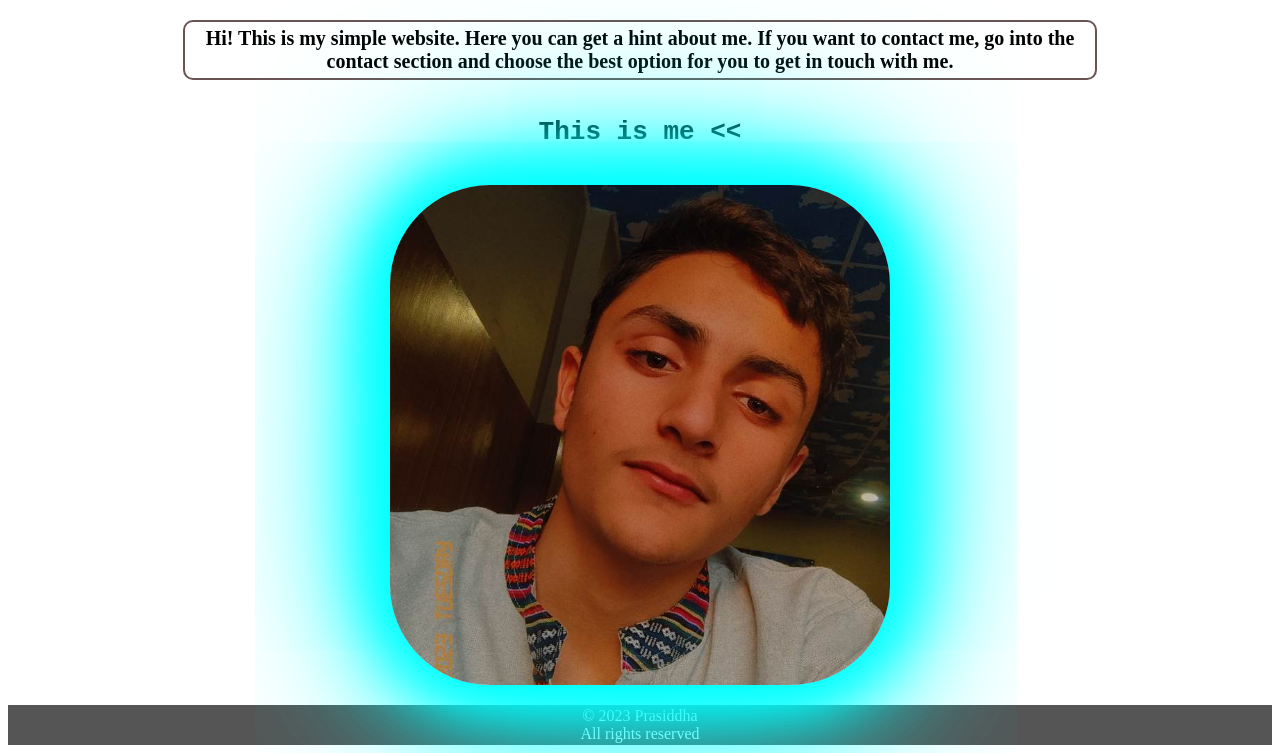
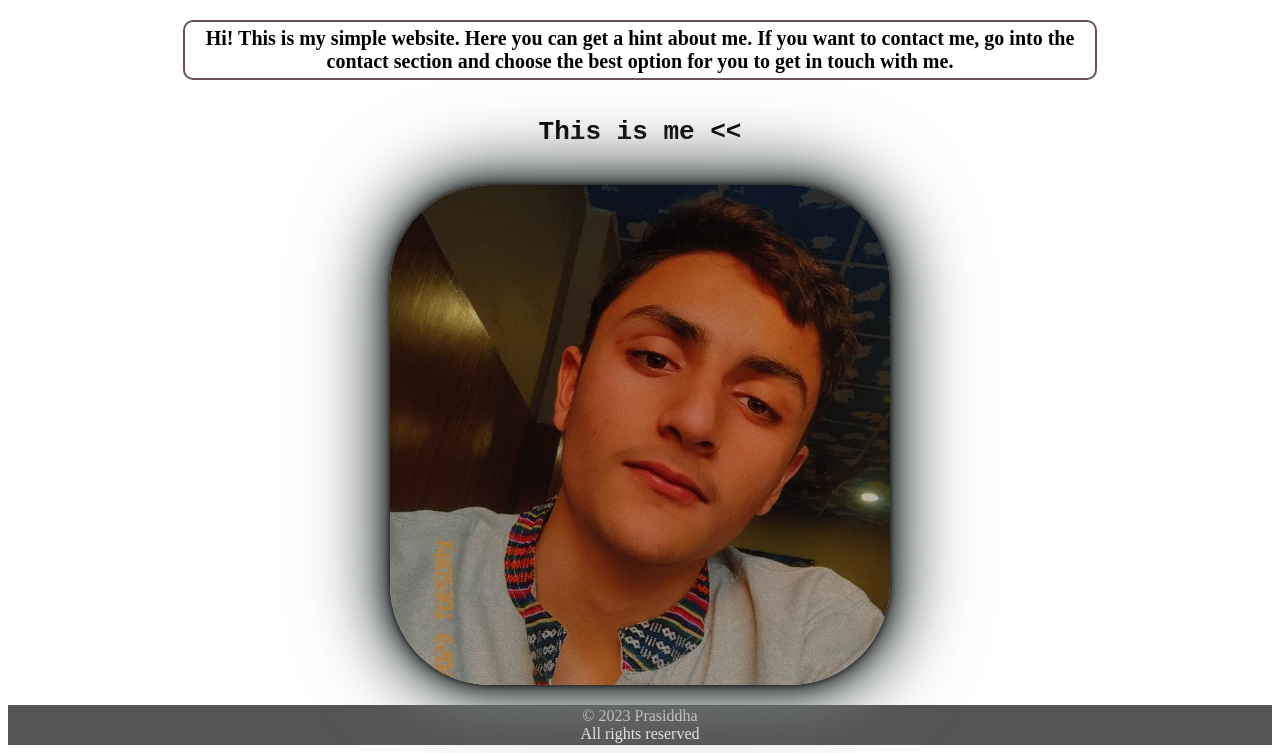
Before and after one commit to nikolas-AI/Portfolio-jr., a plain HTML site: page home.html in a window 1280 px wide. In both pictures the pointer is over the picture 640 px from the left and 547 px from the top of the page. Shown: the part 113-866 px from the top of the page. Drawn offline with Linux system fonts and the light colour scheme.

Commit message:
shadow adjusted

```diff
--- a/prasiddha.css
+++ b/prasiddha.css
@@ -63,12 +63,12 @@ a {
     height: 500px;
     margin: 20px;
     border-radius: 100px;
-    box-shadow: 0 0 50px cyan;
+    transition: box-shadow .75s;
 }
 .imageme img:hover {
-    box-shadow: 0 0 50px cyan,
-    0 0 75px cyan, 0 0 95px cyan,
-    0 0 135px cyan, 0 0 200px cyan;
+    box-shadow: 0 0 5px rgb(21, 21, 21),
+    0 0 25px rgb(12, 13, 13), 0 0 55px rgb(115, 120, 120),
+    0 0 65px rgb(115, 120, 120), 0 0 95px rgb(115, 120, 120);
 }
 .introp {
     background-color: rgb(238, 235, 235);
```
